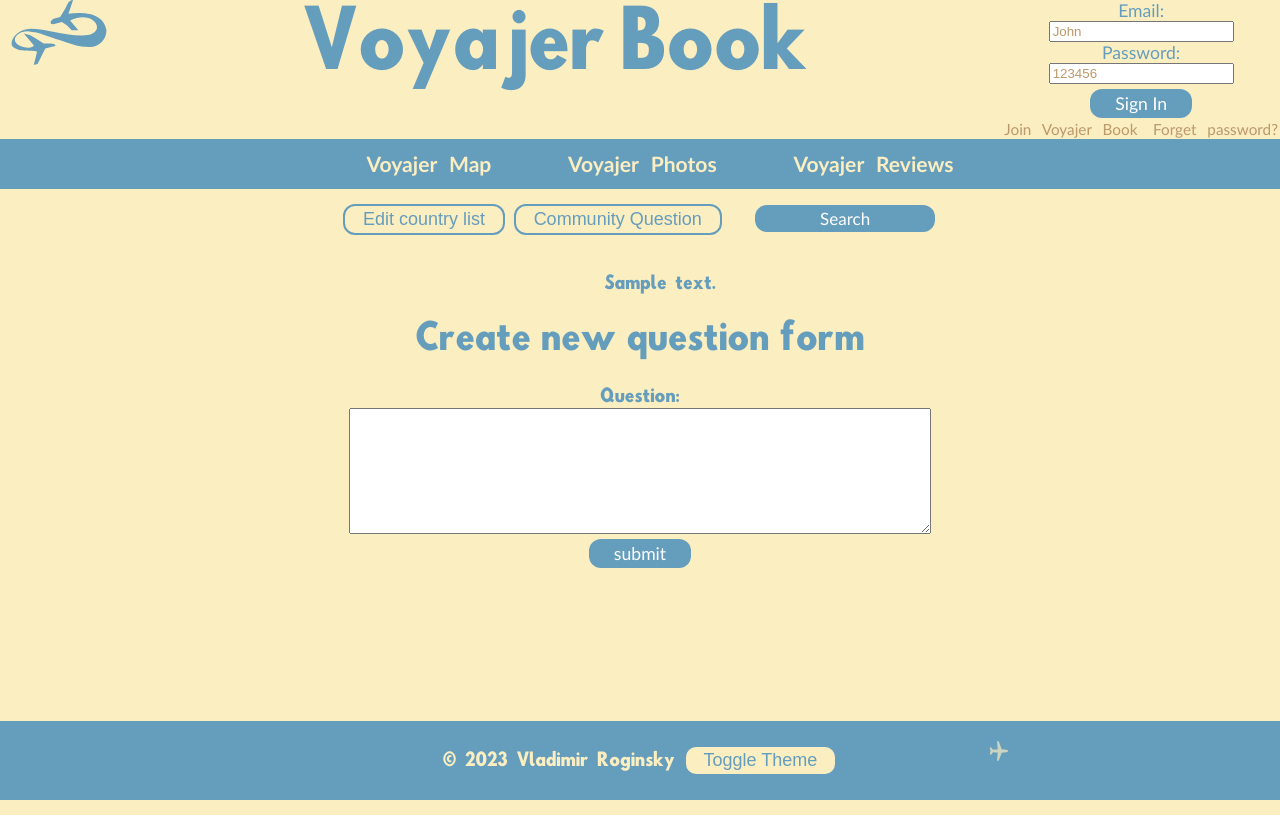
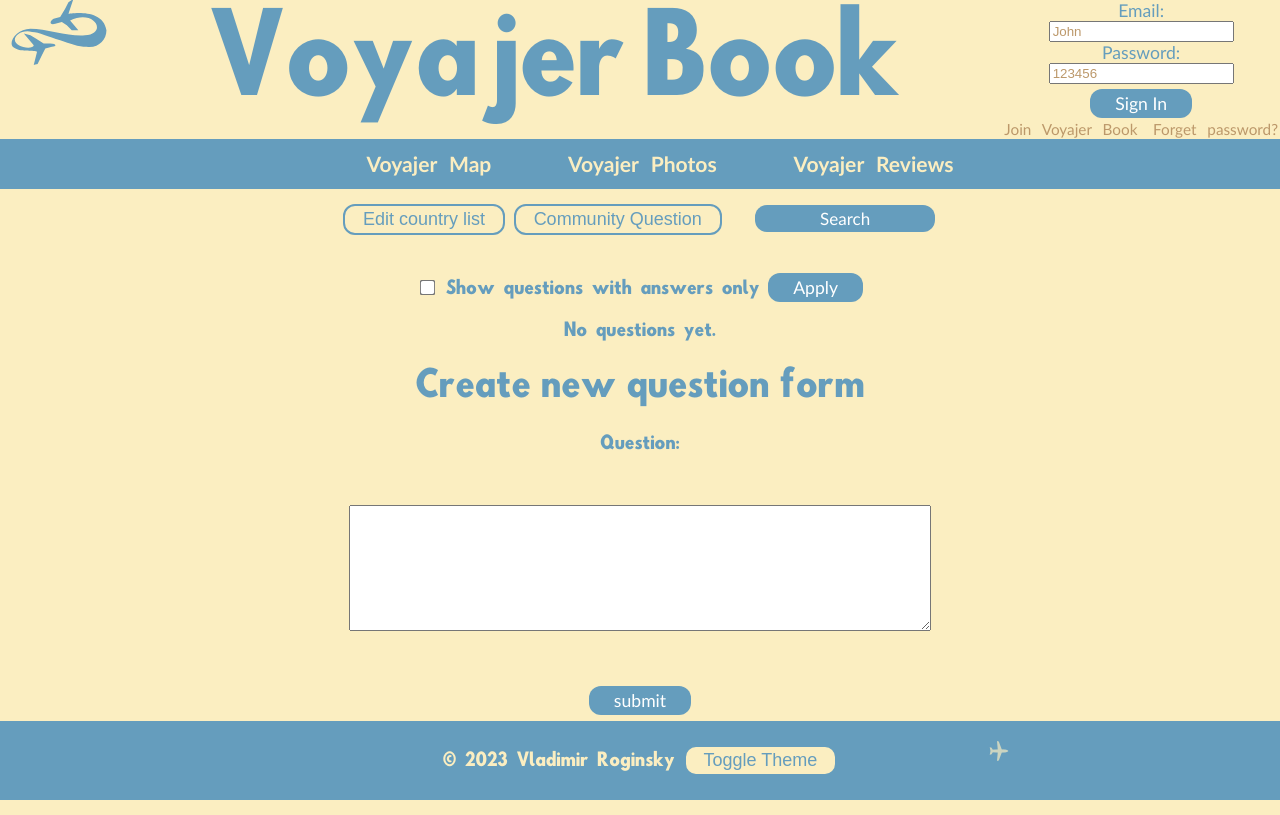
Before and after one commit to V1ad1mir/Flask-my-site, a Flask app: page /question in a window 1280 px wide. Run offline with Flask 2, Linux system fonts and the light colour scheme; tables that the repository leaves empty or names only in its code hold one stand-in row (values such as "Sample post"); some libraries are stand-ins or nearby versions.

Commit message:
many changes

```diff
--- a/app.py
+++ b/app.py
@@ -5,7 +5,7 @@ import os
 from werkzeug.utils import secure_filename
 from werkzeug.security import generate_password_hash, check_password_hash
 import review
-import re
+
 from datetime import datetime, date
 import os
 from flask import render_template
@@ -31,43 +31,86 @@ app.config['UPLOAD_FOLDER'] = 'static/uploads'
 
 
 
-
-
-
 @app.route('/reviews/delete/<int:review_id>', methods=['POST'])
 def delete_review(review_id):
     review.delete_review(review_id)
     return redirect(url_for('reviews'))
 
 
+def is_valid_image(photo)->bool:
+    """
+    Checks whether a file is a valid image file.
+
+    Parameters:
+        photo (werkzeug.datastructures.FileStorage): The file to check.
+
+    Returns:
+        bool: True if the file is a valid image file, False otherwise.
+    """
+    if not photo:
+        return False  # no file was provided
+
+    # check if the file has an allowed image extension
+    allowed_extensions = {'jpg', 'jpeg', 'png', 'gif'}
+    if not '.' in photo.filename or photo.filename.split('.')[-1].lower() not in allowed_extensions:
+        return False  # invalid extension
+
+    # check if the file size is not larger than 2MB
+    max_size_bytes = 2 * 1024 * 1024  # 2MB
+    if photo.content_length > max_size_bytes:
+        return False  # file too large
+
+    return True  # the file is valid
+
+
 @app.route('/reviews', methods=['GET', 'POST'])
 def reviews():
+    """
+    View function for the /reviews route.
+
+    If a POST request is received, retrieves the country name, review text, and photo
+    from the submitted form, saves the photo to the UPLOAD_FOLDER, and adds a new
+    review to the database.
+
+    Retrieves all the reviews from the database and sorts them based on the date they
+    were created. Renders the 'reviews.html' template and passes the reviews data to it.
+
+    Returns:
+        A Flask response object containing the rendered template or an error message.
+    """
     if request.method == 'POST':
         # Get the data from the form
         country = request.form.get('country', '')
         text = request.form.get('review', '')
         photo = request.files.get('photo', None)
-        photo_filename = 'NULL'
+
+        # Validate the input
+        if not country:
+            flash('Please enter a country name')
+            return redirect(request.url)
+        if not text:
+            flash('Please enter a review')
+            return redirect(request.url)
+        if photo and not is_valid_image(photo):
+            flash('Invalid image file')
+            return redirect(request.url)
 
         # Save the photo to the upload folder
-        try:
-            if photo:
-                photo_filename = secure_filename(photo.filename)
-                photo.save(os.path.join(app.config['UPLOAD_FOLDER'], photo_filename))
-        except:
-            pass
+        photo_filename = None
+        if photo:
+            photo_filename = secure_filename(photo.filename)
+            photo.save(os.path.join(app.config['UPLOAD_FOLDER'], photo_filename))
 
-        # Save the country name, review text, and photo filename to the database
+        # Save the review to the database
         author = session.get('name', 'Anonymous')
-        if(len(country)>0):
-            review.add_review(country, text, photo_filename, author)
-            flash('Successfully reviewed')
-    # This function retrieves all the reviews from the database and sorts them based on the date they were created
-    try:
-        all_reviews = sorted(review.get_all_reviews(), key=lambda x: x['date'], reverse=True)
-        return render_template('reviews.html', reviews=all_reviews)
-    except:
-        return render_template('reviews.html')
+        review.add_review(country, text, photo_filename, author)
+        flash('Successfully reviewed')
+        return redirect(request.url)
+
+    # Retrieve reviews from the database
+    all_reviews = review.get_all_reviews()
+    all_reviews.sort(key=lambda x: x['date'], reverse=True)
+    return render_template('reviews.html', reviews=all_reviews)
 
 
 @app.route('/review/<int:review_id>/rate', methods=['POST'])
@@ -120,9 +163,33 @@ def change_list():
 def question():
     try:
         all_questions = review.get_all_questions()
-        return render_template('ask_others.html',all_questions=all_questions )
+
+        # Check if the "Show questions with answers only" checkbox is checked
+        show_answered_questions = request.args.get('answered', False, type=bool)
+        print(all_questions)
+
+        # Filter the questions based on the checkbox value
+        if show_answered_questions:
+            questions = [q for q in all_questions if q['answer'] != None]
+        else:
+            questions = all_questions
+
+        return render_template('ask_others.html',all_questions=questions, show_answered_questions=show_answered_questions)
     except:
         return render_template('ask_others.html')
+
+@app.route('/add_answer', methods=['POST'])
+def add_answer():
+    # Get the question ID from the form
+    author_of_answer = session.get('name', 'Anonymous')
+    question_id = request.form.get('question_id')
+    answer = request.form.get('answer')
+
+    # Retrieve the question from the database
+    review.set_answer_for_question(question_id, author_of_answer, answer)
+
+    # Redirect the user back to the list of questions
+    return redirect(url_for('question'))
 
 @app.route('/add_trip', methods=['POST'])
 def add_trip():
@@ -199,7 +266,7 @@ def register():
             errors.append('Invalid country code. Use two-letter country code.')
 
         # Validate email address
-        if not re.match(r'[^@]+@[^@]+\.[^@]+', email):
+        if not review.correct_mail_address(email):
             errors.append('Invalid email address')
 
         # Validate passwords match
@@ -246,5 +313,6 @@ def photos():
 def page_not_found(error):
     return render_template('404.html')
 
+
 if __name__ == '__main__':
     app.run(debug=True)
--- a/db.yaml
+++ b/db.yaml
@@ -1,5 +1,5 @@
 mysql_host: 'localhost'
 mysql_user: 'root'
-mysql_password: '12345678'
-#mysql_password: ''
+#mysql_password: '12345678'
+mysql_password: ''
 mysql_db: 'mytravelapp_db'
--- a/static/css/style.css
+++ b/static/css/style.css
@@ -98,9 +98,12 @@
   display:table-footer-group
   }
 
+  .list-group{
+    display: block;
+  }
+
   .add_review {
-  margin-bottom:70px;
-  margin-top:30px
+  margin-bottom: 5em;
   }
 
   .add_review span {
@@ -138,10 +141,10 @@
   box-shadow:rgba(0,0,0,0.15) 0 2px 8px
   }
 
-  .author_text {
+  /* .author_text {
   float:right;
   margin-right:15px
-  }
+  } */
 
   .big_text {
   color:var(--primary-color);
@@ -236,6 +239,10 @@
   display:flex
   }
 
+  .filter2{
+    margin: 1em 0;
+  }
+
   .filter * {
   margin-left:auto;
   margin-right:auto;
@@ -312,7 +319,7 @@
   }
 
   .logo-text{
-    font-size: 6vw;
+    font-size: 6em;
   }
 
 
@@ -381,8 +388,38 @@
   .q_form * {
   display:block;
   margin-left:auto;
-  margin-right:auto
+  margin-right:auto;
+  margin-bottom: 50px;
   }
+
+  .question-block{
+    border:2px solid var(--primary-color);
+    border-radius:12px;
+    padding: 5px;
+    background-color: var(--secondary-color);
+    margin-top: 5px;
+    text-align: center;
+  }
+
+  .question-block div{
+    margin: 0 auto;
+  }
+
+  .question-block span{
+    margin: 0 15%;
+    font: 87% 'trebuchet ms',sans-serif;
+  }
+
+  .question-block p{
+    color: var(--tertiary-color);
+  }
+
+.little{
+  display: inline;
+  text-align: center;
+}
+
+
 
   .register_form {
   display:inline-block;
@@ -561,6 +598,8 @@
 
   }
 
+
+
   span.form *{
     display: inline;
     background-color:red;
--- a/templates/404.html
+++ b/templates/404.html
@@ -10,9 +10,7 @@
     <div class="center">
         <img class="max_width" src="{{ url_for('static',filename='img/pngegg.png') }}" alt>
         <h1>Page not found</h1>
-
         <h4><a href="/">Back to main</a></h4>
-
     </div>
 
 </body>
--- a/templates/ask_others.html
+++ b/templates/ask_others.html
@@ -1,23 +1,57 @@
 {% extends 'base.html' %}
 {% block base %}
+
+<form method="get">
+            <div class="filter2">
+                <input class="form-check-input" type="checkbox" name="answered" id="answered"
+                {% if show_answered_questions %}
+                    checked
+                {% endif %}>
+                <label class="form-check-label" for="answered">
+                    Show questions with answers only
+                </label>
+                <button type="submit" class="blue_btn">Apply</button>
+            </div>
+        </form>
 {% if all_questions %}
-      <ul>
+    <ul>
         {% for q in all_questions %}
+        <div class="question-block">
+            <div class="little">
+                <span>Author: {{ q.author_que }}</span>
+                <span>Date: {{ q.date }}</span>
+            </div>
 
-          <h2>{{ q.question }}</h2>
-          <h3>{{ q.author_que }}</h3>
-            <p>{{ q.date }}</p>
+            <div>
+                <h3>{{ q.question }}</h3>
+            </div>
+
+
             {% if q.answer==None %}
-                This question is not has a answer.
+                <p>This question has not been answered yet.</p>
+                <button class="blue_btn" onclick="toggle()">Reply</button>
+                <div id="collapse" class="hide">
+                    <form id="travel-form" method="POST" action="/add_answer">
+                        <input type="hidden" name="question_id" value="{{ q.id }}">
+                        <label for="answer">Answer:</label>
+                        <textarea name="answer"></textarea>
+                        <input class="blue_btn" type="submit" value="Submit">
+                    </form>
+                </div>
             {% else %}
-                {{q.answer }}
+                <h4>Answer: "{{ q.answer }}" by {{ q.author_ans }} </h4>
+
             {% endif %}
+
+
+
+        </div>
         {% endfor %}
-        </ul>
+
+    </ul>
 {% else %}
-        <p>No questions yet.</p>
+    <p>No questions yet.</p>
 {% endif %}
-
 
 
 
--- a/templates/new_review.html
+++ b/templates/new_review.html
@@ -1,6 +1,5 @@
 <div class="add_review">
     <h1>Submit a Travel Review</h1>
-
     <form method="post" enctype="multipart/form-data">
       <span><label for="country">Country:</label>
       <input type="text" id="country" name="country" required></span>
```
Also changed, not shown: review.py (+28 -25 lines), static/uploads/Zoom_Meeting_2023-01-25_21-07-21.png (added), 4 other files.
